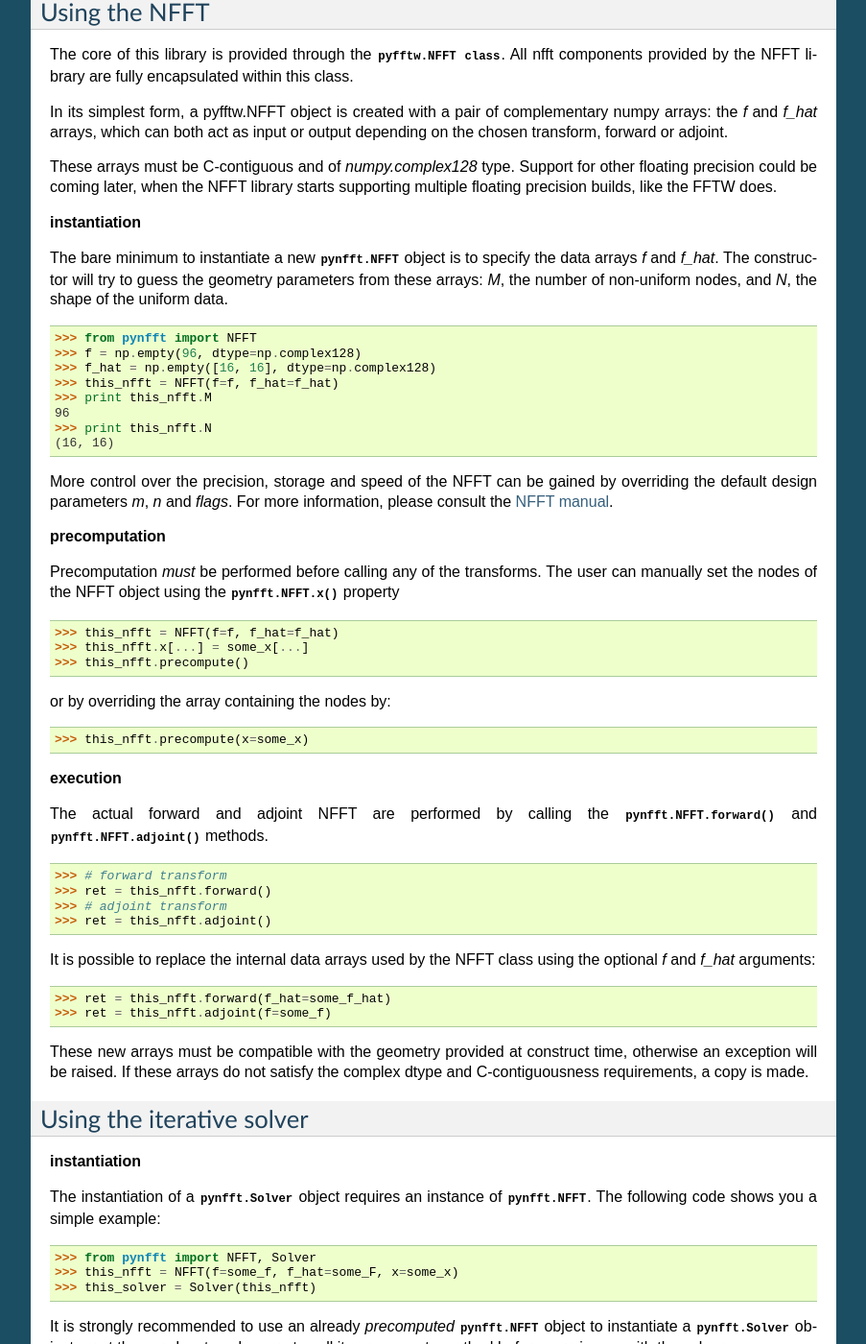
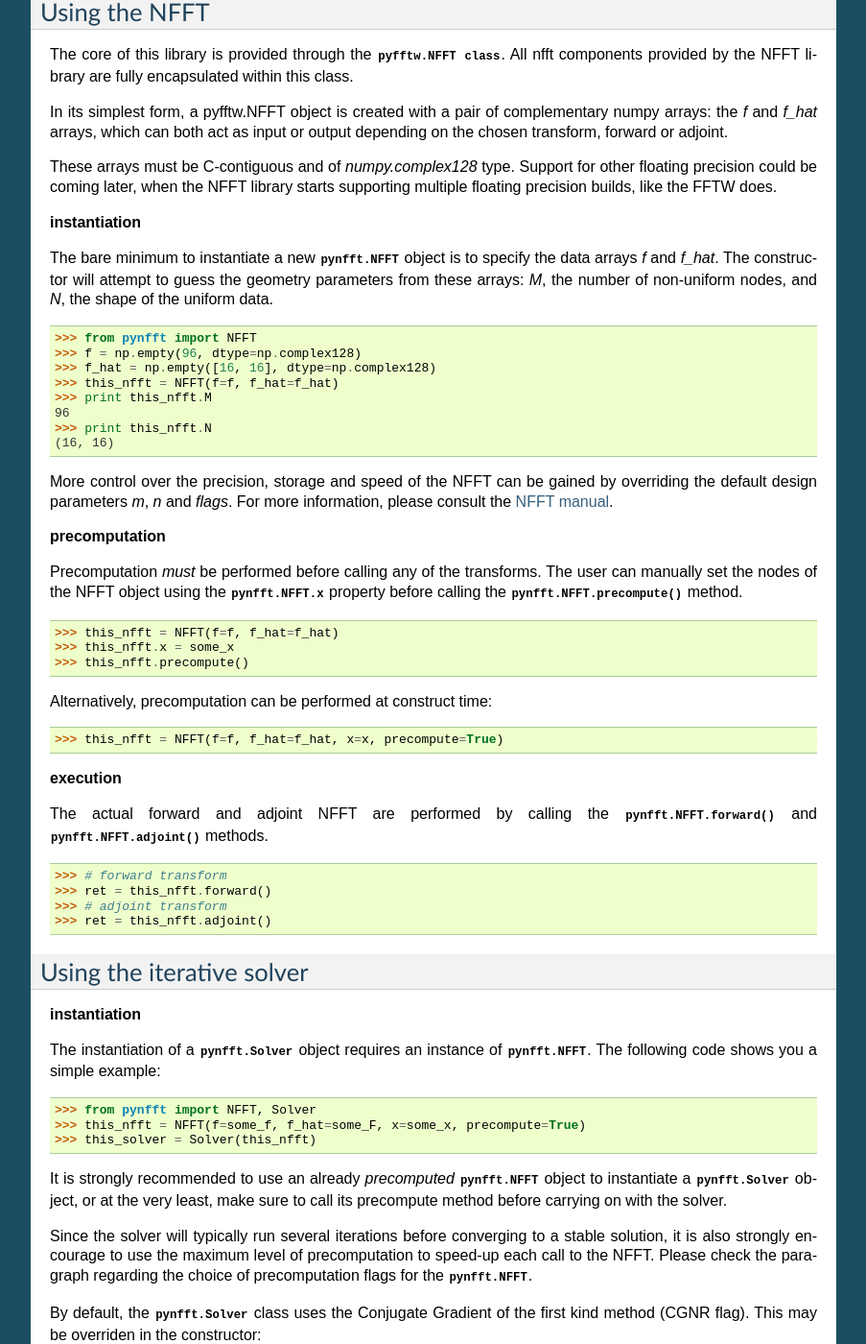
Before and after one commit to pyNFFT/pyNFFT, a Sphinx documentation site: the page built from doc/source/tutorial.rst, in a window 1280 px wide and 1400 px high, scrolled down 806 px. Shown: the whole window at 96% size, without its empty margins (198-1101 px from the left). Built offline with Sphinx 7.4.7, drawn with Linux system fonts in a browser that asks for light colours; some of the changed text lies outside the part shown.

Commit message:
update documentation

```diff
--- a/doc/source/conf.py
+++ b/doc/source/conf.py
@@ -48,9 +48,9 @@ copyright = u'2013, Ghislain Vaillant'
 # built documents.
 #
 # The short X.Y version.
-version = '1.1'
+version = '1.2'
 # The full version, including alpha/beta/rc tags.
-release = '1.1.0'
+release = '1.2'
 
 # The language for content autogenerated by Sphinx. Refer to documentation
 # for a list of supported languages.
@@ -120,7 +120,7 @@ html_theme = 'default'
 # Add any paths that contain custom static files (such as style sheets) here,
 # relative to this directory. They are copied after the builtin static files,
 # so a file named "default.css" will overwrite the builtin "default.css".
-html_static_path = ['_static']
+#html_static_path = ['_static']
 
 # If not '', a 'Last updated on:' timestamp is inserted at every page bottom,
 # using the given strftime format.
--- a/doc/source/tutorial.rst
+++ b/doc/source/tutorial.rst
@@ -78,7 +78,7 @@ like the FFTW does.
 **instantiation**
 
 The bare minimum to instantiate a new :class:`pynfft.NFFT` object is to
-specify the data arrays `f` and `f_hat`. The constructor will try to
+specify the data arrays `f` and `f_hat`. The constructor will attempt to
 guess the geometry parameters from these arrays: `M`, the number of
 non-uniform nodes, and `N`, the shape of the uniform data.
 
@@ -100,15 +100,16 @@ gained by overriding the default design parameters `m`, `n` and
 
 Precomputation *must* be performed before calling any of the
 transforms. The user can manually set the nodes of the NFFT object
-using the :meth:`pynfft.NFFT.x` property
+using the :attr:`pynfft.NFFT.x` property before calling the
+:meth:`pynfft.NFFT.precompute` method.
 
     >>> this_nfft = NFFT(f=f, f_hat=f_hat)
-    >>> this_nfft.x[...] = some_x[...]
+    >>> this_nfft.x = some_x
     >>> this_nfft.precompute()
 
-or by overriding the array containing the nodes by:
+Alternatively, precomputation can be performed at construct time:
 
-	>>> this_nfft.precompute(x=some_x)
+	>>> this_nfft = NFFT(f=f, f_hat=f_hat, x=x, precompute=True)
 
 **execution**
 
@@ -119,17 +120,6 @@ The actual forward and adjoint NFFT are performed by calling the
 	>>> ret = this_nfft.forward()
 	>>> # adjoint transform
 	>>> ret = this_nfft.adjoint()
-
-It is possible to replace the internal data arrays used by the NFFT
-class using the optional `f` and `f_hat` arguments:
-
-    >>> ret = this_nfft.forward(f_hat=some_f_hat)
-    >>> ret = this_nfft.adjoint(f=some_f)
-
-These new arrays must be compatible with the geometry provided at
-construct time, otherwise an exception will be raised. If these arrays
-do not satisfy the complex dtype and C-contiguousness requirements, a
-copy is made.
 
 .. _using_solver:
 
@@ -143,7 +133,7 @@ instance of :class:`pynfft.NFFT`. The following code shows you a
 simple example:
 
     >>> from pynfft import NFFT, Solver
-    >>> this_nfft = NFFT(f=some_f, f_hat=some_F, x=some_x)
+    >>> this_nfft = NFFT(f=some_f, f_hat=some_F, x=some_x, precompute=True)
     >>> this_solver = Solver(this_nfft)
 
 It is strongly recommended to use an already *precomputed*
```
Also changed, not shown: doc/source/api/nfft.rst (+2 -14 lines).
